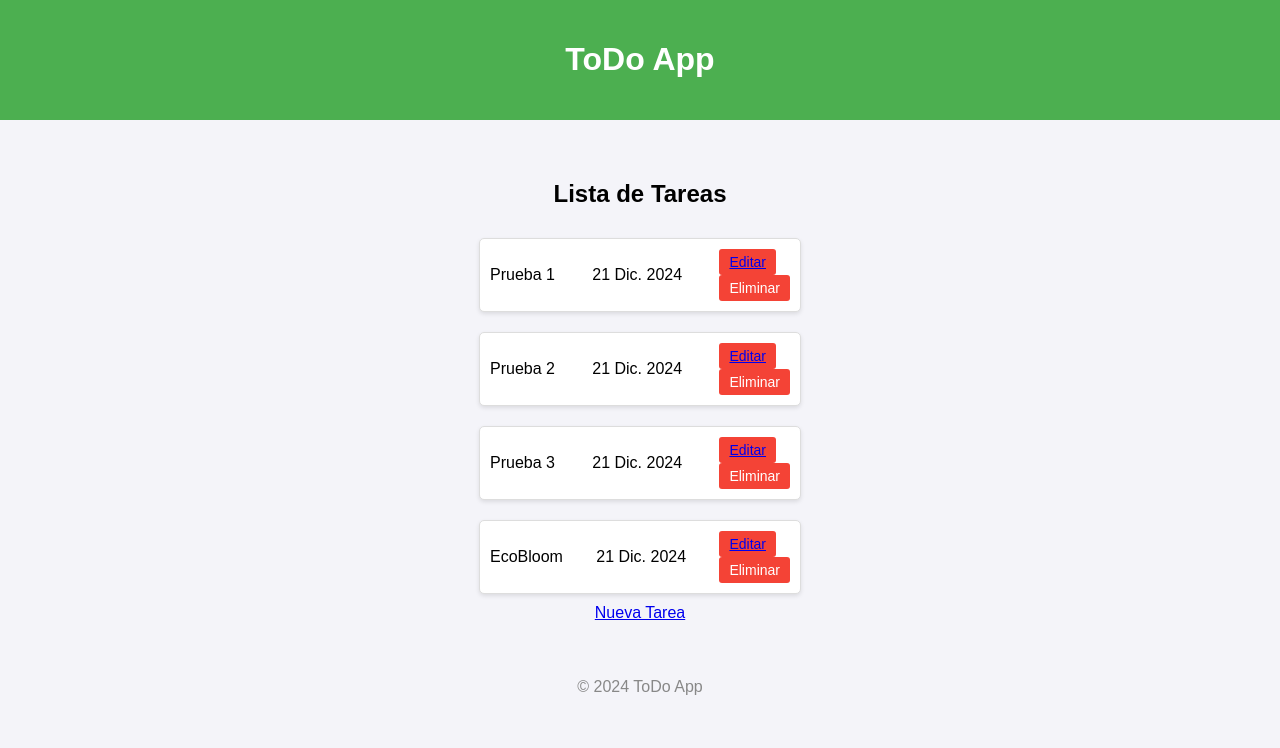
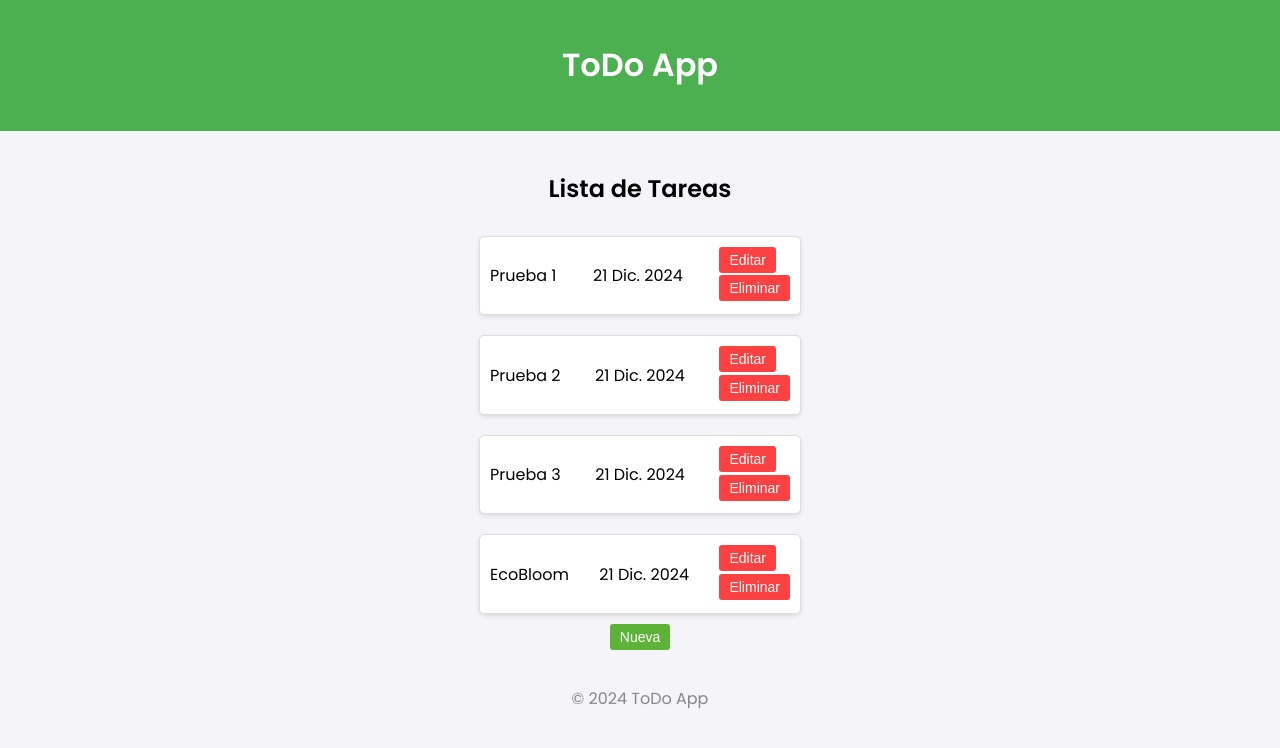
Before and after one commit to iescheinberg/TaskApp_Django, a Django app: page / in a window 1280 px wide. Shown: the top 748 px of the page. Run offline with Django 5.2, Linux system fonts and the light colour scheme; data comes from the database, SQL or seed files in the repository; both versions use the stored data as it was after the commit.

Commit message:
corrigiendo estilos, fuente

```diff
--- a/static/task/styles.css
+++ b/static/task/styles.css
@@ -1,7 +1,8 @@
 /* Estilo de la App */
 
+
 body {
-    font-family: Arial, Helvetica, sans-serif;
+    font-family: 'Poppins', Arial, sans-serif;
     margin: 0;
     padding: 0;
     background-color: #f4f4f9;
@@ -14,6 +15,14 @@ header {
     padding: 20px;
     text-align: center;
 }
+
+
+/* Enlaces */
+a {
+    text-decoration: none;
+}
+
+
 
 /* Contenedor principal */
 .container{
@@ -37,9 +46,8 @@ header {
     box-shadow: 0 2px 4px rgba(0, 0, 0, 0.1);
 }
 
-/* Botón eliminar */
-.task button {
-    background-color: #f44336;
+.new {
+    background-color: #5CB338;
     color: white;
     border: none;
     padding: 5px 10px;
@@ -48,8 +56,51 @@ header {
     font-size: 14px;
 }
 
+.new a {
+    color: white;
+}
+
+.new:hover {
+    background-color: #4CAF50;
+}
+
+.new a:hover {
+    color: grey;
+}
+
+
+
+/* Caja de botones */
+
+
+
+/* Botón eliminar */
+.task button {
+    background-color: #FB4141;
+    text-decoration: none;
+    color: white;
+    border: none;
+    padding: 5px 10px;
+    cursor: pointer;
+    border-radius: 3px;
+    font-size: 14px;
+    margin-bottom: 0.2em;
+}
+
+
+
 .task button:hover {
     background-color: #d32f2f;
+}
+
+
+
+.task a {
+    color: white;
+}
+
+.task a:hover {
+    color: grey;
 }
 
 
@@ -59,3 +110,6 @@ p {
     font-size: 16px;
     text-align: center;
 }
+
+
+/* Boton editar */
--- a/templates/base.html
+++ b/templates/base.html
@@ -5,6 +5,9 @@
     <meta charset="UTF-8">
     <meta name="viewport" content="width=device-width, initial-scale=1.0">
     <title>{% block title %}ToDo App{% endblock %}</title>
+    <link href="https://fonts.googleapis.com/css2?family=Poppins:wght@400;600&display=swap" rel="stylesheet">
+    <link href="https://fonts.googleapis.com/icon?family=Material+Icons" rel="stylesheet">
+
     <link rel="stylesheet" href="{% static 'task/styles.css' %}">
 </head>
 <body>
--- a/templates/task/agregar_tarea.html
+++ b/templates/task/agregar_tarea.html
@@ -12,6 +12,6 @@
     </form>
 
     <!-- Volver a la lista de tareas -->
-    <a href="{% url 'task_list' %}">Volver</a>
+    <button><a href="{% url 'task_list' %}">Volver</a></button>
 </div>
 {% endblock %}
--- a/templates/task/task_list.html
+++ b/templates/task/task_list.html
@@ -1,7 +1,7 @@
 {% extends "base.html" %}
 
 {% block content %}
-<div class="container">
+
     <h2>Lista de Tareas</h2>
 
     <!-- Mostrar las tareas -->
@@ -11,9 +11,7 @@
                 <span>{{ task.titulo }}</span>
                 <span>{{ task.fecha_vencimiento }}</span>
                 <div>
-                    <button>
-                        <a href="{% url 'editar_tarea' task.id %}">Editar</a>
-                    </button>
+                    <button><a href="{% url 'editar_tarea' task.id %}" class="btn">Editar</a></button>
                     <form action="{% url 'borrar_tarea' task.id %}" method="post">
                         {% csrf_token %}
                         <button type="submit">Eliminar</button>
@@ -26,7 +24,9 @@
     {% endif %}
 
     <!-- Enlace para agregar nueva tarea -->
-    <a href="{% url 'agregar_tarea' %}">Nueva Tarea</a>
-</div>
+    <button class="new">
+        <a href="{% url 'agregar_tarea' %}">Nueva</a>
+    </button>
+
 
 {% endblock %}
```
Also changed, not shown: db.sqlite3.
